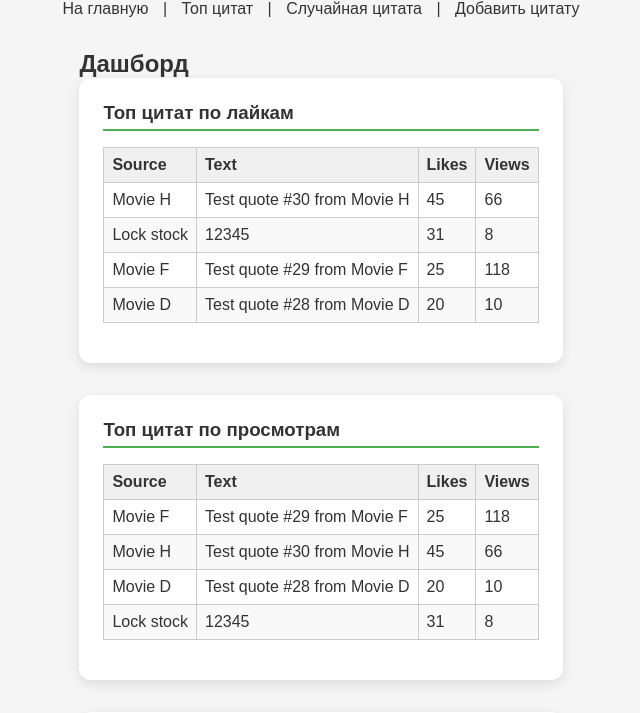
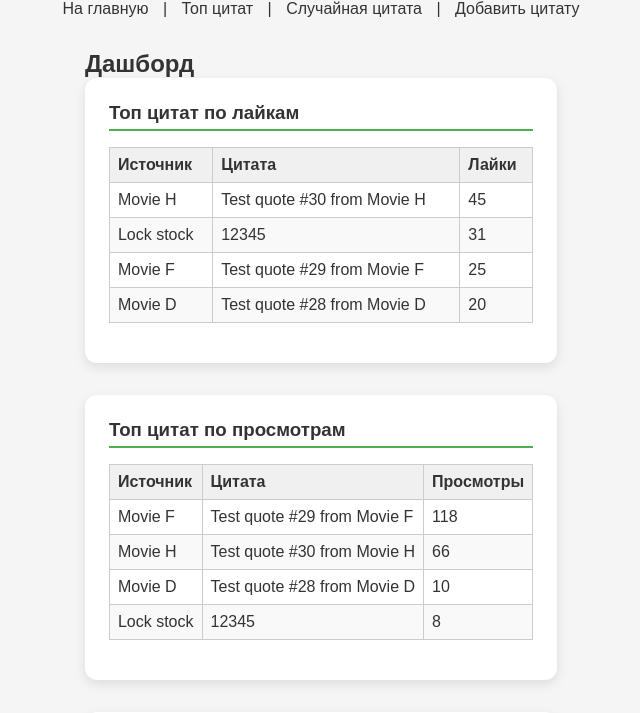
Before and after one commit to deosdaniel/random_quotes_itsolution, a Django app: page /quotes/ in a window 1280 px wide. Shown: the top 713 px of the page, without its empty margins (319-959 px from the left). Run offline with Django 5.2, Linux system fonts and the light colour scheme; data comes from the database, SQL or seed files in the repository; both versions use the stored data as it was after the commit.

Commit message:
Add styles

```diff
--- a/quotes/templates/quotes/quotes_list.html
+++ b/quotes/templates/quotes/quotes_list.html
@@ -10,10 +10,9 @@
     <table class="dashboard-table">
         <thead>
             <tr>
-                <th>Source</th>
-                <th>Text</th>
-                <th>Likes</th>
-                <th>Views</th>
+                <th>Источник</th>
+                <th>Цитата</th>
+                <th>Лайки</th>
             </tr>
         </thead>
         <tbody>
@@ -22,7 +21,6 @@
                 <td>{{ quote.source }}</td>
                 <td>{{ quote.text }}</td>
                 <td>{{ quote.likes }}</td>
-                <td>{{ quote.views }}</td>
             </tr>
             {% empty %}
             <tr>
@@ -38,10 +36,9 @@
     <table class="dashboard-table">
         <thead>
             <tr>
-                <th>Source</th>
-                <th>Text</th>
-                <th>Likes</th>
-                <th>Views</th>
+                <th>Источник</th>
+                <th>Цитата</th>
+                <th>Просмотры</th>
             </tr>
         </thead>
         <tbody>
@@ -49,7 +46,6 @@
             <tr>
                 <td>{{ quote.source }}</td>
                 <td>{{ quote.text }}</td>
-                <td>{{ quote.likes }}</td>
                 <td>{{ quote.views }}</td>
             </tr>
             {% empty %}
```
Also changed, not shown: db.sqlite3.
